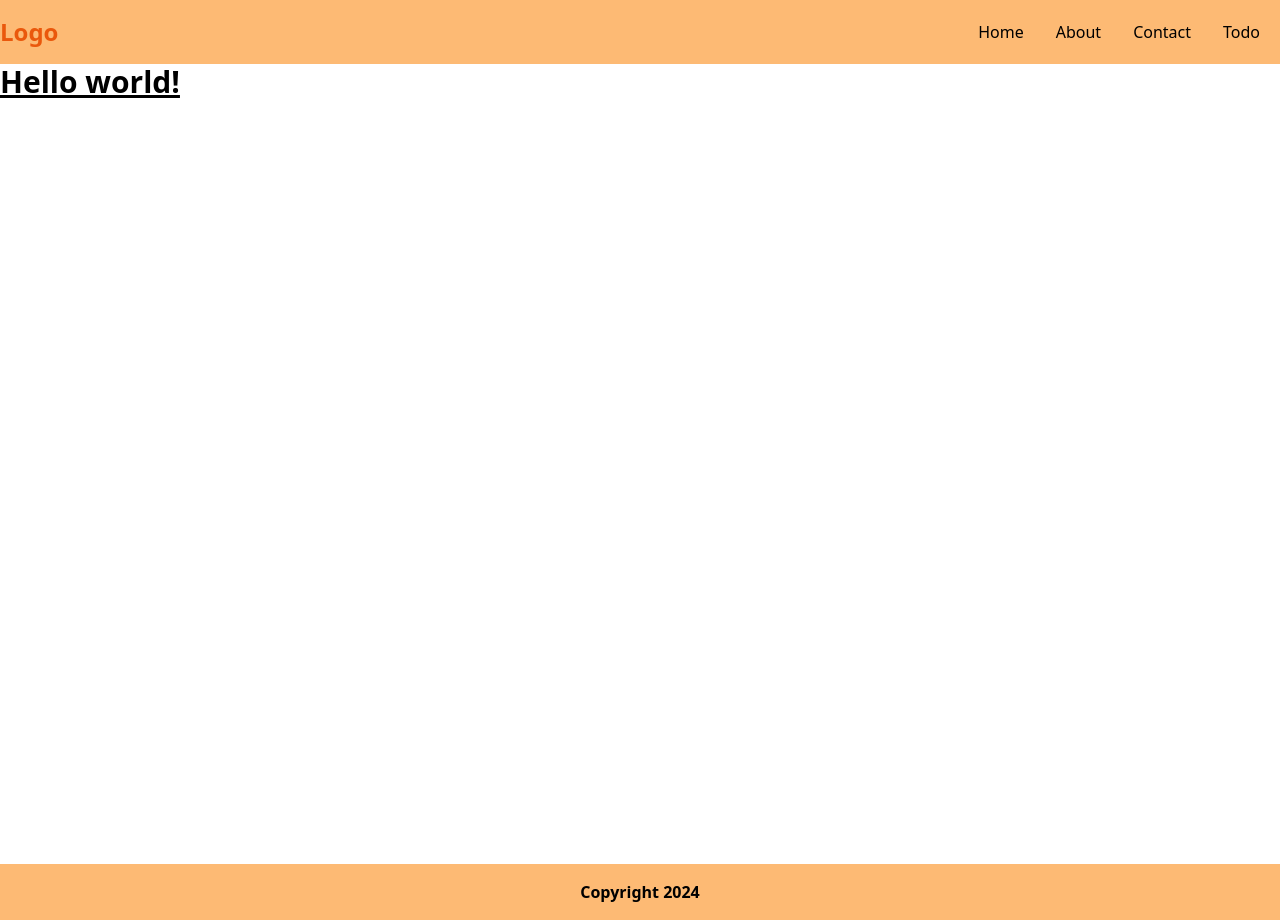
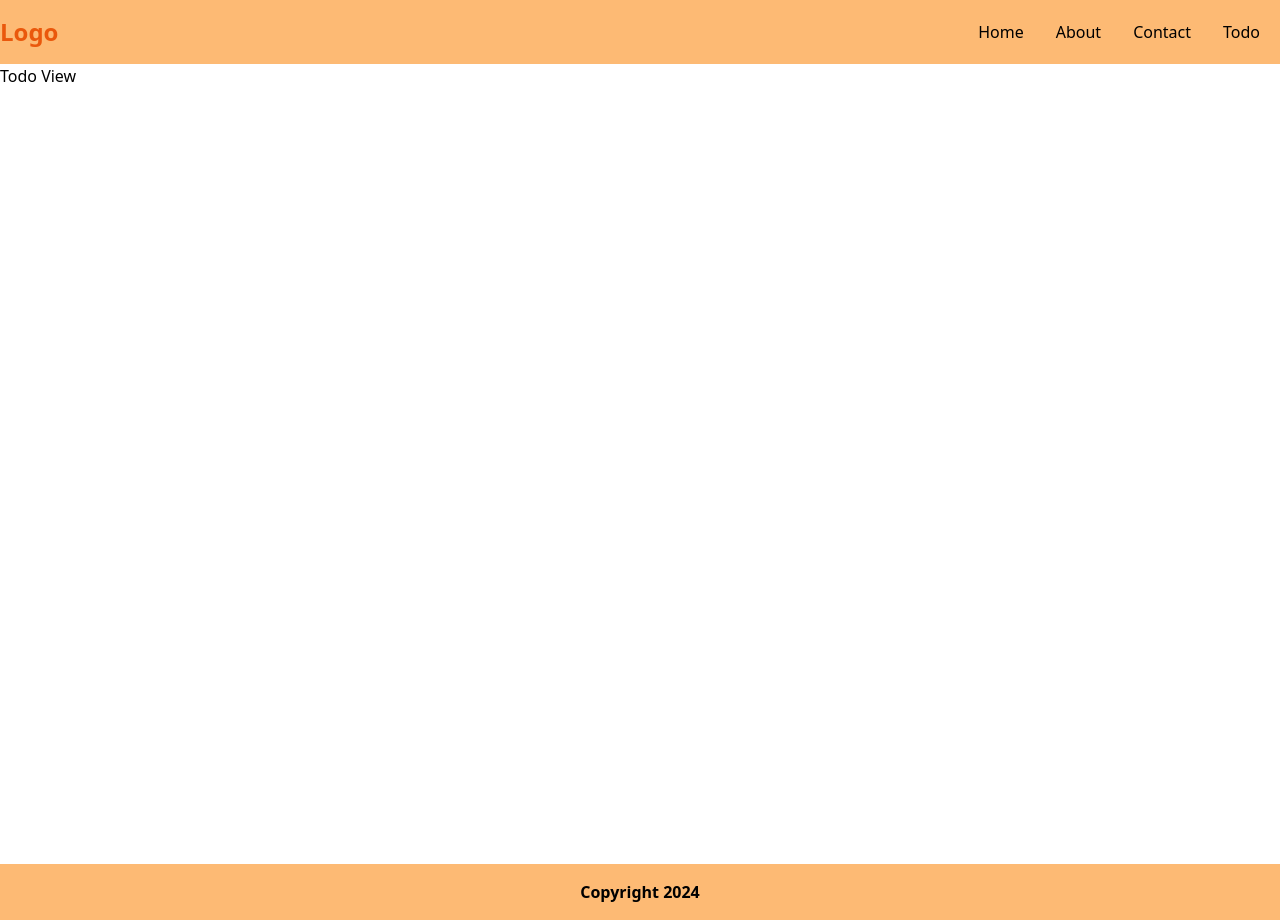
Before and after one commit to sayamelonk/ReactJS-Pemula, a React (Vite) app: page /todo in a window 1280 px wide. Built offline with nearby package versions, Linux system fonts and the light colour scheme.

Commit message:
React Router Dom Dasar

```diff
--- a/package.json
+++ b/package.json
@@ -11,7 +11,8 @@
   },
   "dependencies": {
     "react": "^18.3.1",
-    "react-dom": "^18.3.1"
+    "react-dom": "^18.3.1",
+    "react-router-dom": "^6.26.2"
   },
   "devDependencies": {
     "@eslint/js": "^9.9.0",
--- a/src/App.jsx
+++ b/src/App.jsx
@@ -1,5 +1,6 @@
 import Navigation from './components/Navigation'
 import Footer from './components/Footer'
+import { Outlet } from 'react-router-dom'
 
 function App() {
   const listItem = [
@@ -11,26 +12,26 @@ function App() {
     {
       id: 2,
       name: 'About',
-      url: '/About',
+      url: '/about', // Changed to lowercase
     },
     {
       id: 3,
       name: 'Contact',
-      url: '/Contact',
+      url: '/contact', // Changed to lowercase
     },
     {
       id: 4,
       name: 'Todo',
-      url: '/Todo',
+      url: '/todo', // Changed to lowercase
     },
   ]
   return (
     <>
       <Navigation listItem={listItem} />
       <main className="h-screen">
-        <h1 className="text-3xl font-bold underline">Hello world!</h1>
+        <Outlet />
       </main>
-      <Footer/>
+      <Footer />
     </>
   )
 }
--- a/src/main.jsx
+++ b/src/main.jsx
@@ -1,6 +1,29 @@
-// import { StrictMode } from 'react'
 import { createRoot } from 'react-dom/client'
 import App from './App.jsx'
 import './index.css'
+import HomeView from './page/HomeView.jsx'
+import AboutView from './page/AboutView.jsx'
+import TodoView from './page/TodoView.jsx'
+import ContactView from './page/ContactView.jsx'
 
-createRoot(document.getElementById('root')).render(<App />)
+import {
+  createBrowserRouter,
+  RouterProvider,
+  Route,
+  createRoutesFromElements,
+} from 'react-router-dom'
+
+const router = createBrowserRouter(
+  createRoutesFromElements(
+    <Route path="/" element={<App />}>
+      <Route index element={<HomeView />} />
+      <Route path="about" element={<AboutView />} />
+      <Route path="contact" element={<ContactView />} />
+      <Route path="todo" element={<TodoView />} />
+    </Route>,
+  ),
+)
+
+createRoot(document.getElementById('root')).render(
+  <RouterProvider router={router} />,
+)
--- /dev/null
+++ b/src/page/AboutView.jsx
@@ -0,0 +1,5 @@
+const AboutView = () => {
+  return <h1>About View</h1>
+};
+
+export default AboutView;
--- /dev/null
+++ b/src/page/ContactView.jsx
@@ -0,0 +1,5 @@
+const ContactView = () => {
+  return <h1>Contact View</h1>
+};
+
+export default ContactView;
--- /dev/null
+++ b/src/page/HomeView.jsx
@@ -0,0 +1,5 @@
+const HomeView = () => {
+  return <h1>Home View</h1>
+};
+
+export default HomeView;
--- /dev/null
+++ b/src/page/TodoView.jsx
@@ -0,0 +1,5 @@
+const TodoView = () => {
+  return <h1>Todo View</h1>
+};
+
+export default TodoView;
```
Also changed, not shown: 1 other file (tests, documents, lock files or other folders).
